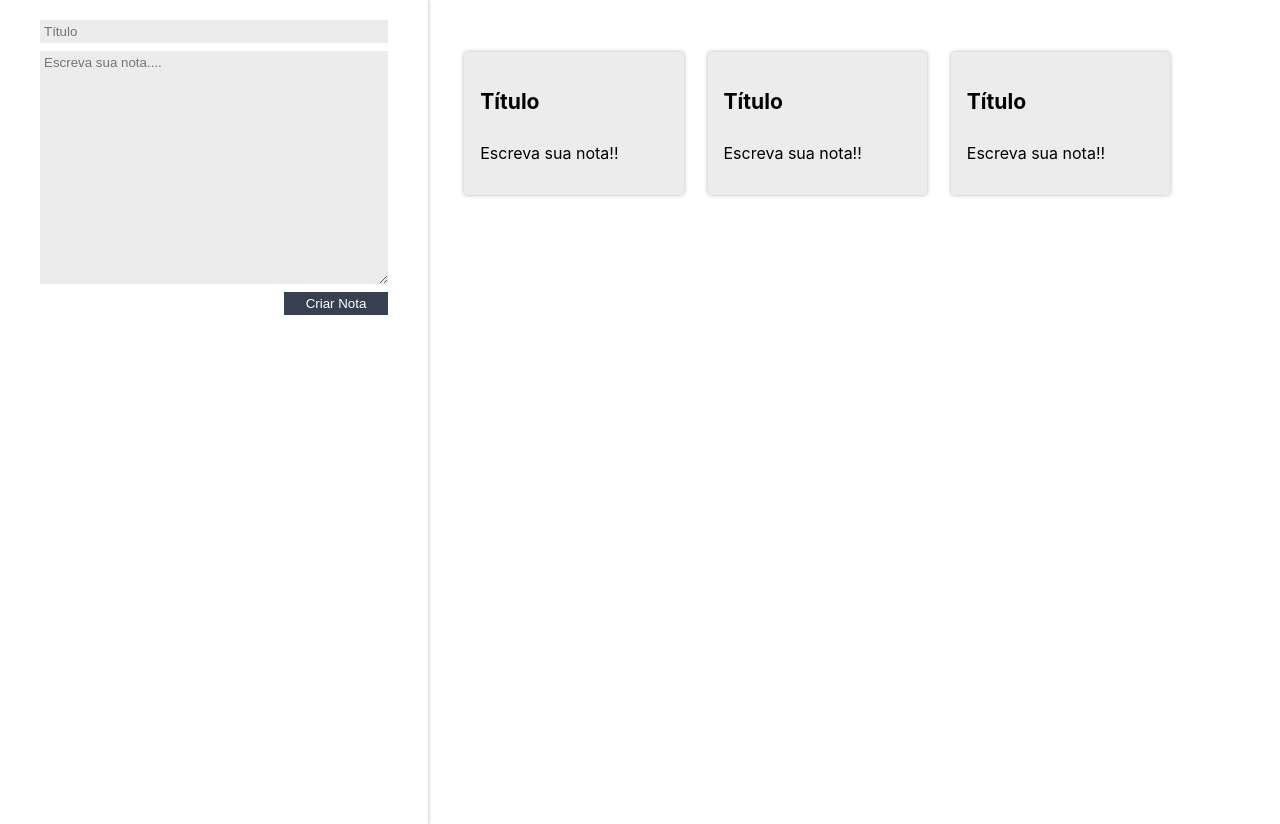
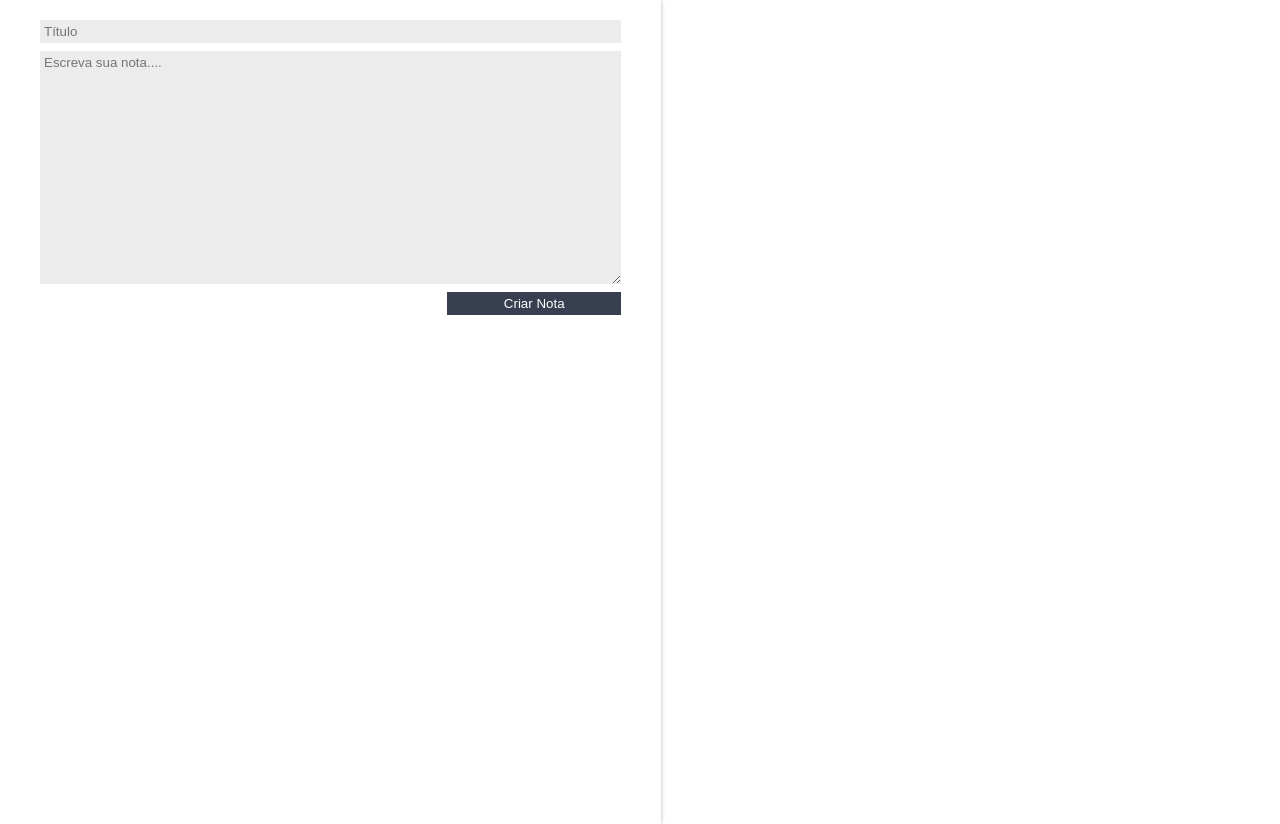
Before and after one commit to leonardo99i/Formacao_React_Alura, a React (Create React App) app in the folder ceep/: page / in a window 1280 px wide. Built offline with nearby package versions, Linux system fonts and the light colour scheme.

Commit message:
Trabalhando com o State, e finalizando o projeto

```diff
--- a/ceep/src/App.js
+++ b/ceep/src/App.js
@@ -6,18 +6,29 @@
 
 class App extends Component{
 
+  constructor(){
+    super();
+    this.state = {
+      notas:[]
+    }
+  }
+
   criarNota(titulo, texto){
-    console.log('Uma nova nota foi criada ' + titulo + " " + texto);
+    const novaNota = {titulo, texto};
+    const novoArrayNotas = [...this.state.notas,novaNota]
+    const novoEstado = {
+      notas:novoArrayNotas
+    }
+    this.setState(novoEstado)
   }
 
   render(){
     return (
       <section className="conteudo">
-        <FormularioCadastro criarNota={this.criarNota}/>
-        <ListaDeNotas />
+        <FormularioCadastro criarNota={this.criarNota.bind(this)}/>
+        <ListaDeNotas notas={this.state.notas}/>
       </section>
     );
   }
 }
-
 export default App;
--- a/ceep/src/components/CardNota/CardNota.jsx
+++ b/ceep/src/components/CardNota/CardNota.jsx
@@ -5,9 +5,9 @@
         return (
             <section className="card-nota">
                 <header className="card-nota_cabecalho">
-                    <h3 className="card-nota_titulo">Título</h3>
+                    <h3 className="card-nota_titulo">{this.props.titulo}</h3>
                 </header>
-                <p className="card-nota_texto">Escreva sua nota!!</p>
+                <p className="card-nota_texto">{this.props.texto}</p>
             </section>
         );
     }
--- a/ceep/src/components/ListaDeNotas/ListaDeNotas.jsx
+++ b/ceep/src/components/ListaDeNotas/ListaDeNotas.jsx
@@ -2,13 +2,14 @@
 import CardNota from "../CardNota";
 import "./estilo.css";
 class ListaDeNotas extends Component {
+
   render() {
     return (
       <ul className="lista-notas">
-        {Array.of("Trabalho", "Trabalho", "Estudos").map((categoria, index) => {
+        {this.props.notas.map((nota, index) => {
           return (
             <li className="lista-notas_item" key={index}>
-              <CardNota />
+              <CardNota titulo={nota.titulo} texto={nota.texto}/>
             </li>
           );
         })}
```
